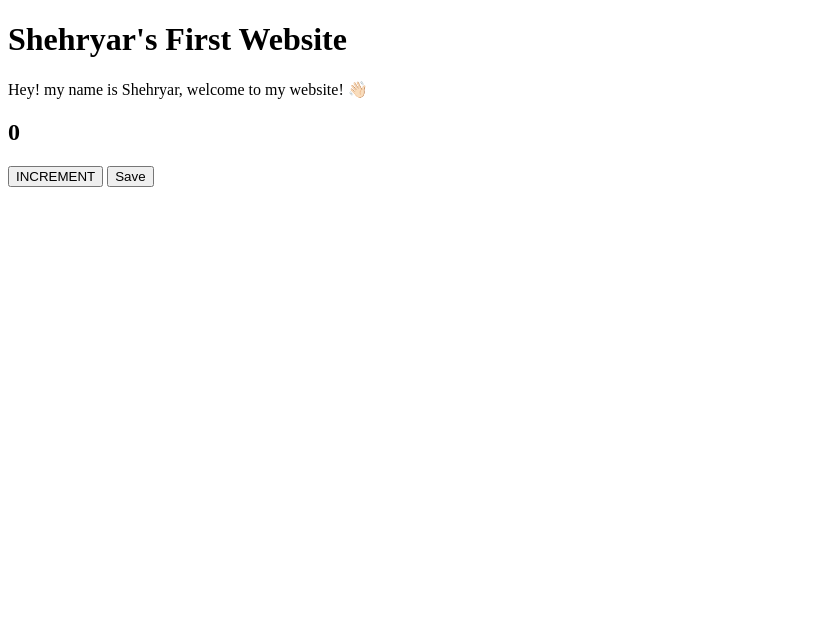
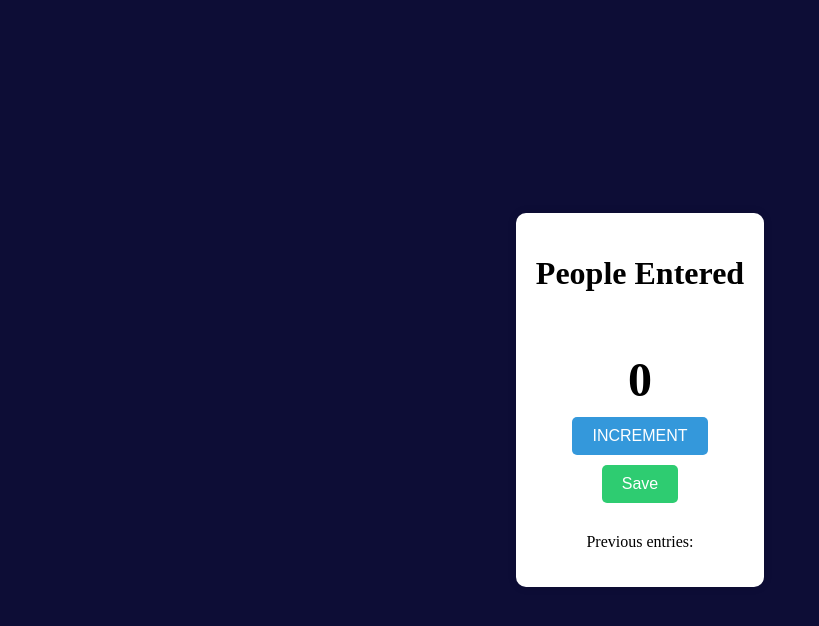
Before and after one commit to shehryarlodhi/JavaScript-Practise, a website: page Counter-app/index.html in a window 1280 px wide. Shown: the whole page, without its empty margins (0-819 px from the left). Drawn offline with Linux system fonts and the light colour scheme.

Commit message:
counter App completed

```diff
--- a/Counter-app/index.html
+++ b/Counter-app/index.html
@@ -3,14 +3,17 @@
   <head>
     <meta charset="UTF-8" />
     <meta name="viewport" content="width=device-width, initial-scale=1.0" />
-    <title>Document</title>
+    <link rel="stylesheet" href="styles.css" />
+    <title>Counter App</title>
   </head>
   <body>
-    <h1 id="heading">People Entered</h1>
-    <p id="para">yalloooo</p>
-    <h2 id="count-el">0</h2>
-    <button id="increment-btn" onclick="increment()">INCREMENT</button>
-    <button id="save-btn" onclick="save()">Save</button>
+    <div class="container">
+      <h1 id="heading">People Entered</h1>
+      <h2 id="count-el">0</h2>
+      <button id="increment-btn" onclick="increment()">INCREMENT</button>
+      <button id="save-btn" onclick="save()">Save</button>
+      <p id="save-el">Previous entries:</p>
+    </div>
     <script src="index.js" ;></script>
   </body>
 </html>
--- a/Counter-app/index.js
+++ b/Counter-app/index.js
@@ -1,14 +1,44 @@
-// var count = 0;
-// let countEl = document.getElementById("count-el");
-// function increment() {
-//     count++;
-//     console.log(count);
-//     countEl.innerText = count;
-// }
+var count = 0;
+let countEl = document.getElementById("count-el");
+function increment() {
+    count++;
+    console.log(count);
+    countEl.textContent = count;
+}
 
-// function save() {
-// console.log(count);
-// }
+
+
+let saveEl = document.getElementById("save-el");
+
+function save() {
+    countText = count + " - ";
+    saveEl.textContent +=  countText;
+    count = 0;
+    countEl.textContent = count;
+}
+
+
+
+
+
+
+
+
+
+
+
+
+
+
+
+
+
+
+
+
+
+
+
 // let n="Shehryar";
 // let greeting = "Hello! my name is ";
 // let myGreetings = greeting + n;
@@ -22,11 +52,11 @@
 // console.log("4" - 2);
 // console.log("4" * 2);
 
-headingText = "Shehryar's First Website";
-myName = "Shehryar";
-greeting = `Hey! my name is ${myName}, welcome to my website!`;
-heading.innerText = headingText;
-para.innerText = greeting;
+// headingText = "Shehryar's First Website";
+// myName = "Shehryar";
+// greeting = `Hey! my name is ${myName}, welcome to my website!`;
+// heading.innerText = headingText;
+// para.innerText = greeting;
 
 
-para.innerText += " 👋🏻 ";
+// para.innerText += " 👋🏻 ";
--- /dev/null
+++ b/Counter-app/styles.css
@@ -0,0 +1,54 @@
+body {
+  margin: 0;
+  display: flex;
+  justify-content: center;
+  align-items: center;
+  height: 100vh;
+  background-color: rgb(13, 13, 54); /* Grey background color */
+}
+
+.container {
+  background-color: white;
+  padding: 20px;
+  border-radius: 10px;
+  box-shadow: 0 0 10px rgba(0, 0, 0, 0.1); /* Adding shadow for a raised effect */
+  display: flex;
+  flex-direction: column;
+  align-items: center;
+}
+
+h1 {
+  text-align: center;
+  margin-bottom: 20px;
+}
+
+button {
+  padding: 10px 20px;
+  font-size: 16px;
+  cursor: pointer;
+  margin-bottom: 10px;
+}
+
+#increment-btn {
+  background-color: #3498db;
+  color: white;
+  border: none;
+  border-radius: 5px;
+}
+
+#save-btn {
+  background-color: #2ecc71;
+  color: white;
+  border: none;
+  border-radius: 5px;
+}
+
+#save-el {
+  font-style: bold-italzz;
+  margin-top: 20px;
+}
+
+#count-el {
+  font-size: 48px;
+  margin-bottom: 10px;
+}
```
Also changed, not shown: Counter-app/ReadMe.md (added).
